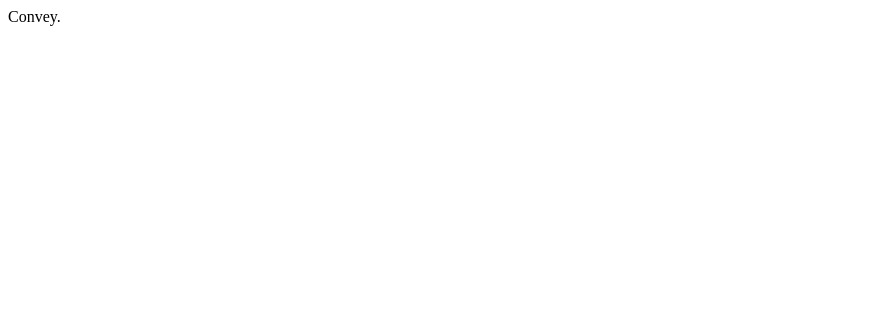
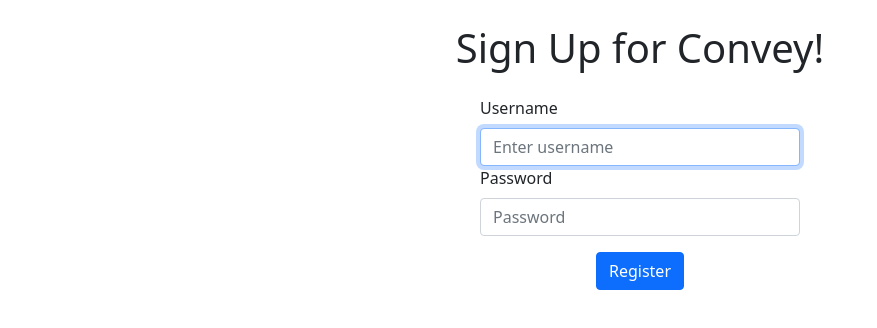
Before and after one commit to TomaszGryczka/Convey, a React (Create React App) app in the folder convey-frontend/: page / in a window 1280 px wide. Shown: the top 328 px of the page, without its empty margins (0-877 px from the left). Built offline with nearby package versions, Linux system fonts and the light colour scheme.

Commit message:
add first sign up and sign in forms

```diff
--- a/convey-frontend/package.json
+++ b/convey-frontend/package.json
@@ -7,6 +7,7 @@
     "@testing-library/react": "^12.1.3",
     "@testing-library/user-event": "^13.5.0",
     "react": "^17.0.2",
+    "react-bootstrap": "^2.1.2",
     "react-dom": "^17.0.2",
     "react-scripts": "5.0.0",
     "web-vitals": "^2.1.4"
--- a/convey-frontend/public/index.html
+++ b/convey-frontend/public/index.html
@@ -3,6 +3,13 @@
   <head>
     <meta charset="utf-8" />
     <title>Convey</title>
+
+    <link
+      rel="stylesheet"
+      href="https://cdn.jsdelivr.net/npm/bootstrap@5.1.3/dist/css/bootstrap.min.css"
+      integrity="sha384-1BmE4kWBq78iYhFldvKuhfTAU6auU8tT94WrHftjDbrCEXSU1oBoqyl2QvZ6jIW3"
+      crossorigin="anonymous"
+    />
   </head>
   <body>
     <noscript>You need to enable JavaScript to run this app.</noscript>
--- a/convey-frontend/src/App.js
+++ b/convey-frontend/src/App.js
@@ -1,8 +1,12 @@
+import React from 'react';
+import RegistrationForm from "./Components/Register/RegistrationForm.jsx";
+import LoginForm from "./Components/Login/LoginForm.jsx";
+
 function App() {
   return (
-    <div className="App">
-      Convey.
-    </div>
+    <React.Fragment>
+      <RegistrationForm/>
+    </React.Fragment>
   );
 }
 
--- /dev/null
+++ b/convey-frontend/src/Components/BasicForm/BasicForm.jsx
@@ -0,0 +1,31 @@
+import React, { Component } from "react";
+import Form from "react-bootstrap/Form";
+
+class BasicForm extends Component {
+  state = {};
+  render() {
+    return (
+      <React.Fragment>
+        <Form.Group controlId="username">
+          <Form.Label>Username</Form.Label>
+          <Form.Control
+            autoFocus
+            name="username"
+            placeholder="Enter username"
+          />
+        </Form.Group>
+
+        <Form.Group controlId="password">
+          <Form.Label>Password</Form.Label>
+          <Form.Control
+            type="password"
+            name="password"
+            placeholder="Password"
+          />
+        </Form.Group>
+      </React.Fragment>
+    );
+  }
+}
+
+export default BasicForm;
--- /dev/null
+++ b/convey-frontend/src/Components/Login/LoginForm.css
@@ -0,0 +1,8 @@
+.Login {
+    padding: auto;
+}
+
+.Login Form {
+    margin: 0 auto;
+    max-width: 320px;
+}
--- /dev/null
+++ b/convey-frontend/src/Components/Login/LoginForm.jsx
@@ -0,0 +1,31 @@
+import React, { Component } from "react";
+import Button from "react-bootstrap/Button";
+import Form from "react-bootstrap/Form";
+
+import "./LoginForm.css";
+import BasicForm from "../BasicForm/BasicForm.jsx";
+
+class LoginForm extends Component {
+  state = {};
+  render() {
+    return (
+      <div className="Login">
+        <div className="text-center m-4">
+          <h1>Welcome to Convey!</h1>
+          <h4>Please sign in with your credentials.</h4>
+        </div>
+        <Form>
+          <BasicForm />
+
+          <div class="text-center">
+            <Button className="m-3" variant="primary">
+              Login
+            </Button>
+          </div>
+        </Form>
+      </div>
+    );
+  }
+}
+
+export default LoginForm;
--- /dev/null
+++ b/convey-frontend/src/Components/Register/RegistrationForm.css
@@ -0,0 +1,8 @@
+.Registration {
+    padding: auto;
+}
+
+.Registration Form {
+    margin: auto;
+    max-width: 320px;
+}
--- /dev/null
+++ b/convey-frontend/src/Components/Register/RegistrationForm.jsx
@@ -0,0 +1,50 @@
+import React, { Component } from "react";
+import Button from "react-bootstrap/Button";
+import Form from "react-bootstrap/Form";
+
+import BasicForm from "../BasicForm/BasicForm";
+import "./RegistrationForm.css";
+
+class RegistrationForm extends Component {
+  handleSubmit = (event) => {
+    event.preventDefault();
+
+    this.registerUser(event.target.username.value, event.target.password.value);
+  };
+
+  registerUser(username, password) {
+    fetch("http://localhost:8080/users", {
+      method: "POST",
+      headers: {
+        Accept: "application/json",
+        "Content-Type": "application/json",
+      },
+      body: JSON.stringify({
+        username: username,
+        password: password,
+      }),
+    });
+  }
+
+  render() {
+    return (
+      <div className="Registration">
+        <div className="text-center m-4">
+          <h1>Sign Up for Convey!</h1>
+        </div>
+
+        <Form onSubmit={this.handleSubmit}>
+          <BasicForm />
+
+          <div className="text-center">
+            <Button className="m-3" variant="primary" type="submit">
+              Register
+            </Button>
+          </div>
+        </Form>
+      </div>
+    );
+  }
+}
+
+export default RegistrationForm;
```
Also changed, not shown: 2 other files (tests, documents, lock files or other folders).
